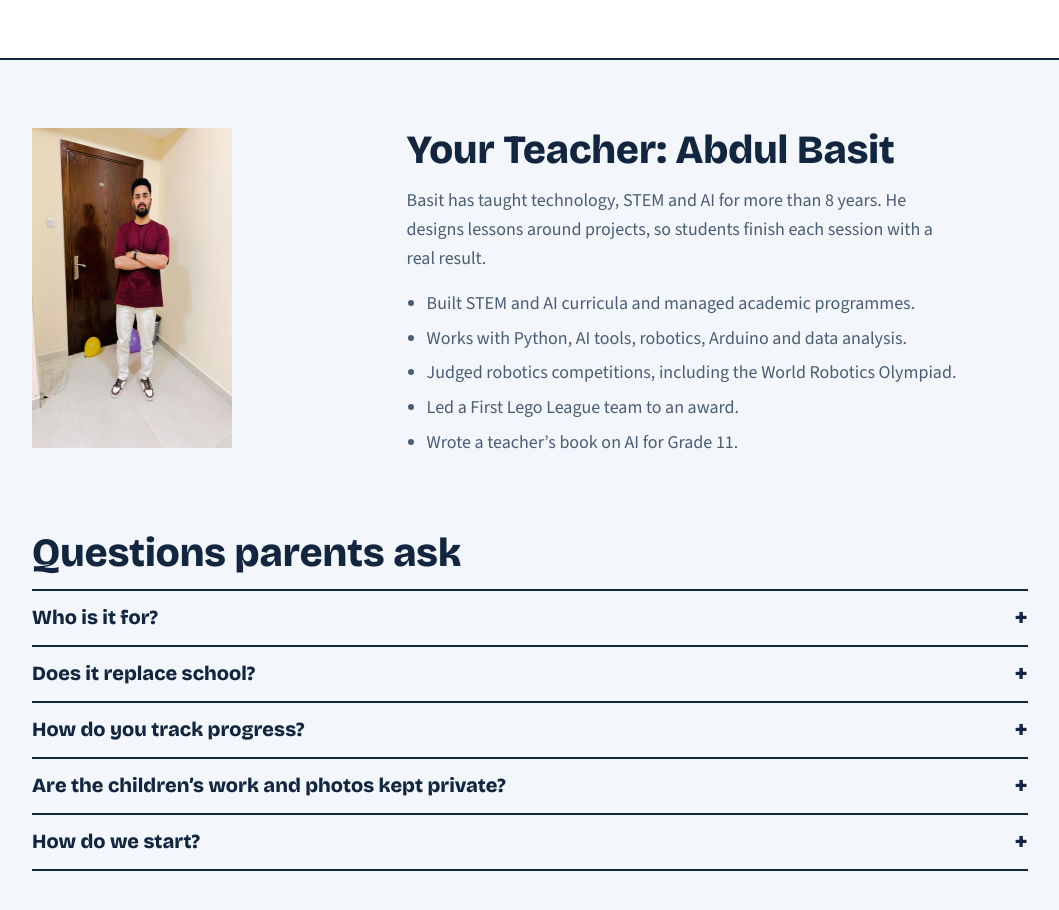
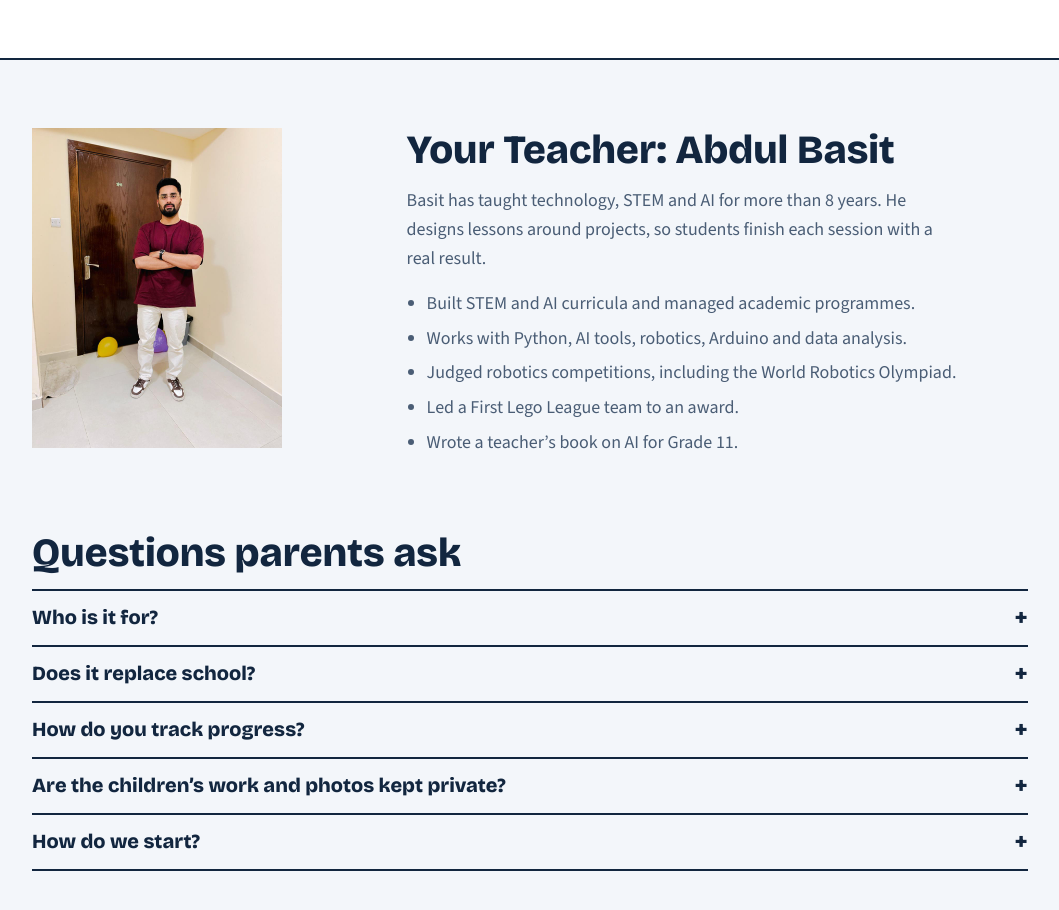
Before and after one commit to abdulbasitanwar90-dotcom/kidsinoffice, a plain HTML site: page index.html in a window 1280 px wide. Shown: the part 2651-3561 px from the top of the page, without its empty margins (110-1169 px from the left). Drawn offline with nearby package versions, Linux system fonts and the light colour scheme.

Commit message:
Update index.html

```diff
--- a/index.html
+++ b/index.html
@@ -237,7 +237,7 @@ footer{background:var(--ink);color:#B8C6D8;font-size:15px;padding:24px 0}
 
 <section id="teacher">
   <div class="wrap teacher">
-    <img src="photo5.jpeg" alt="Teacher" style="height: 320px;width: 200px;">
+    <img src="photo5.jpeg" alt="Teacher" style="height: 320px;width: 250px;">
     <div>
       <h2>Your Teacher: Abdul Basit</h2>
       <p class="lead" style="margin-bottom:0">Basit has taught technology, STEM and AI for more than 8 years. He designs lessons around projects, so students finish each session with a real result.</p>
```
